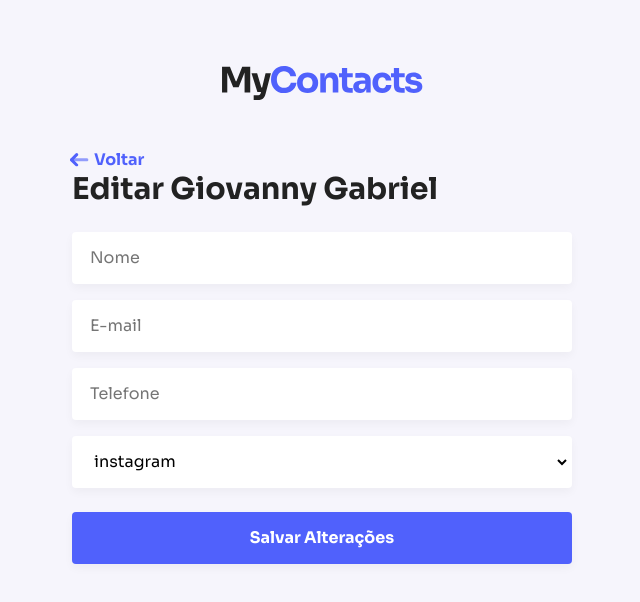
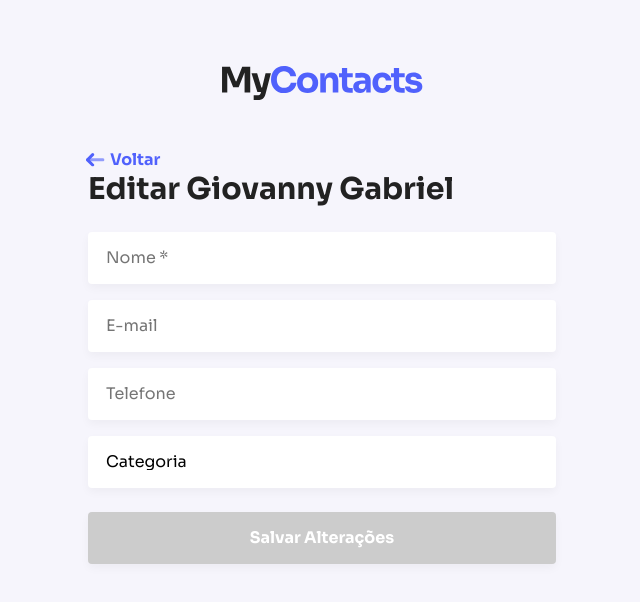
Before and after one commit to GiovannyGab/MyContacts_, a React (Create React App) app: page /edit/1 in a window 1280 px wide. Shown: the top 602 px of the page, without its empty margins (318-958 px from the left). Built offline with nearby package versions, Linux system fonts and the light colour scheme.

Commit message:
adicionando a mascara a o nome e arrumando o botao de submit

```diff
--- a/src/components/App/style.js
+++ b/src/components/App/style.js
@@ -6,4 +6,5 @@ max-width: 500px;
 justify-content: center;
 align-items: center;
 margin: 0 auto;
+padding: 0 16px;
 `;
--- a/src/components/ContactForm/index.js
+++ b/src/components/ContactForm/index.js
@@ -5,7 +5,9 @@ import Select from '../select';
 import { ButtonContainer, Form } from './style';
 import { Button } from '../button';
 import FormGroup from '../FormGroup';
+
 import isEmailValid from '../../utils/isEmailValid';
+import formatPhone from '../../utils/phoneMask';
 // hooks
 import useError from '../../hooks/useError';
 
@@ -15,11 +17,18 @@ export default function ContactForm({ buttonLabel }) {
   const [phone, setPhone] = useState('');
   const [category, setCategory] = useState('');
 
-  const { removeError, setError, getErrorMessageByFieldName } = useError();
+  const {
+    removeError, setError, getErrorMessageByFieldName, errors,
+  } = useError();
+
+  const isFormValid = (name && errors.length === 0);
   function handleSubmit(event) {
     event.preventDefault();
     console.log({
-      name, email, phone, category,
+      name,
+      email,
+      phone,
+      category,
     });
   }
 
@@ -41,22 +50,30 @@ export default function ContactForm({ buttonLabel }) {
       removeError('email');
     }
   }
+  function handlePhoneCHange(event) {
+    setPhone(formatPhone(event.target.value));
+  }
 
   return (
-
-    <Form onSubmit={handleSubmit}>
-      <FormGroup className="input-Form" error={getErrorMessageByFieldName('name')}>
+    <Form onSubmit={handleSubmit} noValidate>
+      <FormGroup
+        className="input-Form"
+        error={getErrorMessageByFieldName('name')}
+      >
         <Input
           type="text"
-          placeholder="Nome"
+          placeholder="Nome *"
           error={getErrorMessageByFieldName('name')}
           value={name}
           onChange={handleNameChange}
         />
       </FormGroup>
-      <FormGroup className="input-Form" error={getErrorMessageByFieldName('email')}>
+      <FormGroup
+        className="input-Form"
+        error={getErrorMessageByFieldName('email')}
+      >
         <Input
-          type="Email"
+          type="email"
           placeholder="E-mail"
           error={getErrorMessageByFieldName('email')}
           value={email}
@@ -65,11 +82,12 @@ export default function ContactForm({ buttonLabel }) {
       </FormGroup>
       <FormGroup>
         <Input
-          type="number"
+          type="string"
           placeholder="Telefone"
           className="last-input"
           value={phone}
-          onChange={(event) => setPhone(event.target.value)}
+          onChange={handlePhoneCHange}
+          maxLength={15}
         />
       </FormGroup>
       <FormGroup>
@@ -79,13 +97,16 @@ export default function ContactForm({ buttonLabel }) {
           value={category}
           onChange={(event) => setCategory(event.target.value)}
         >
+          <option value="">Categoria</option>
           <option label="instagram" value="instagram" />
           <option label="twitter" value="twiter" />
         </Select>
       </FormGroup>
       <FormGroup>
         <ButtonContainer>
-          <Button type="submit">{buttonLabel}</Button>
+          <Button type="submit" disabled={!isFormValid}>
+            {buttonLabel}
+          </Button>
         </ButtonContainer>
       </FormGroup>
     </Form>
--- a/src/components/input.js
+++ b/src/components/input.js
@@ -13,6 +13,7 @@ padding: 0px 16px;
 font-size: 16px;
 border: 2px solid #fff;
 transition: border-color 0.2s ease-in;
+appearance: none;
 
 & +&{
     margin-top: 16px;
--- a/src/components/select.js
+++ b/src/components/select.js
@@ -13,6 +13,7 @@ padding: 0px 16px;
 font-size: 16px;
 border: 2px solid #fff;
 transition: border-color 0.2s ease-in;
+appearance: none;
 & +&{
     margin-top: 16px;
   }
--- a/src/hooks/useError.js
+++ b/src/hooks/useError.js
@@ -20,5 +20,7 @@ export default function useError() {
     return errors.find((error) => error.field === fieldName)?.message;
   }
 
-  return { removeError, getErrorMessageByFieldName, setError };
+  return {
+    removeError, getErrorMessageByFieldName, setError, errors,
+  };
 }
--- /dev/null
+++ b/src/utils/phoneMask.js
@@ -0,0 +1,6 @@
+export default function formatPhone(phoneNumber) {
+  return phoneNumber
+    .replace(/\D/g, '')
+    .replace(/^(\d{2})\B/, '($1) ')
+    .replace(/(\d{1})?(\d{4})(\d{4})/, '$1$2-$3');
+}
```
